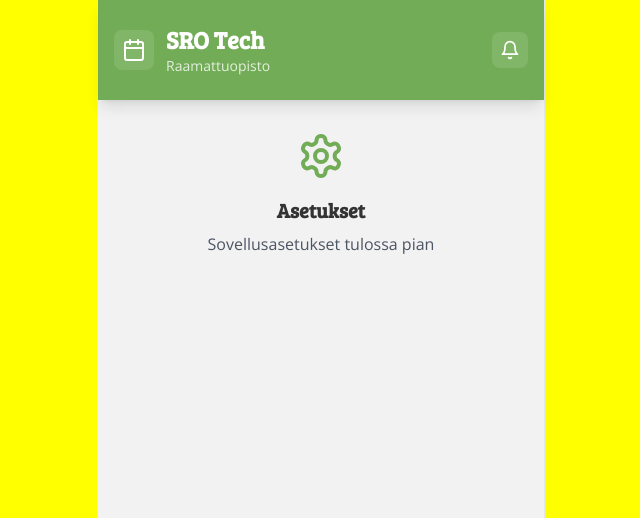
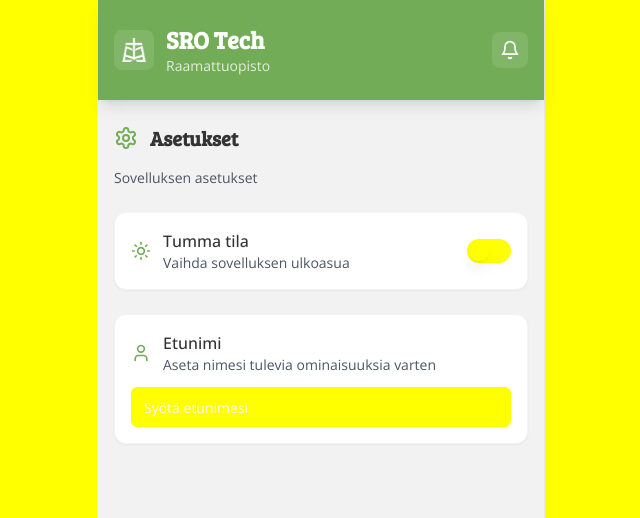
Before and after one commit to Sorsax/sro-tech, a React (Vite) app: page / in a window 1280 px wide. Both pictures are taken after a click on the button "Asetukset". Shown: the top 518 px of the page, without its empty margins (319-959 px from the left). Built offline with nearby package versions, Linux system fonts and the light colour scheme; no server answers.

Commit message:
Add dark mode, name setting, and logo
Implemented dark mode toggle in settings, added a name setting, and replaced the calendar icon with the provided logo in the header.

```diff
--- a/src/App.tsx
+++ b/src/App.tsx
@@ -1,8 +1,10 @@
+
 import { Toaster } from "@/components/ui/toaster";
 import { Toaster as Sonner } from "@/components/ui/sonner";
 import { TooltipProvider } from "@/components/ui/tooltip";
 import { QueryClient, QueryClientProvider } from "@tanstack/react-query";
 import { BrowserRouter, Routes, Route } from "react-router-dom";
+import { SettingsProvider } from "@/contexts/SettingsContext";
 import Index from "./pages/Index";
 import NotFound from "./pages/NotFound";
 
@@ -10,6 +12,7 @@ const queryClient = new QueryClient();
 
 const App = () => (
   <QueryClientProvider client={queryClient}>
+    <SettingsProvider>
       <TooltipProvider>
         <Toaster />
         <Sonner />
@@ -21,6 +24,7 @@ const App = () => (
           </Routes>
         </BrowserRouter>
       </TooltipProvider>
+    </SettingsProvider>
   </QueryClientProvider>
 );
 
--- a/src/components/Header.tsx
+++ b/src/components/Header.tsx
@@ -1,13 +1,17 @@
 
-import { Calendar, Bell } from 'lucide-react';
+import { Bell } from 'lucide-react';
 
 const Header = () => {
   return (
-    <header className="bg-sro-olive text-white px-4 py-6 shadow-lg">
+    <header className="bg-sro-olive dark:bg-sro-olive text-white px-4 py-6 shadow-lg">
       <div className="flex items-center justify-between">
         <div className="flex items-center space-x-3">
           <div className="bg-white/10 p-2 rounded-lg">
-            <Calendar className="h-6 w-6" />
+            <img
+              src="/lovable-uploads/b207cc73-0425-49e9-9a42-ff0709f466c8.png"
+              alt="SRO Tech Logo"
+              className="h-6 w-6 object-contain"
+            />
           </div>
           <div>
             <h1 className="text-2xl font-bree font-bold">SRO Tech</h1>
--- a/src/components/NavigationTabs.tsx
+++ b/src/components/NavigationTabs.tsx
@@ -1,6 +1,5 @@
 
 import { Calendar, Settings, Users } from 'lucide-react';
-import { useState } from 'react';
 
 interface NavigationTabsProps {
   activeTab: string;
@@ -15,7 +14,7 @@ const NavigationTabs = ({ activeTab, onTabChange }: NavigationTabsProps) => {
   ];
 
   return (
-    <div className="bg-white border-t border-gray-200 px-4 py-2">
+    <div className="bg-white dark:bg-gray-800 border-t border-gray-200 dark:border-gray-700 px-4 py-2">
       <div className="flex justify-around">
         {tabs.map((tab) => {
           const Icon = tab.icon;
@@ -28,7 +27,7 @@ const NavigationTabs = ({ activeTab, onTabChange }: NavigationTabsProps) => {
               className={`flex flex-col items-center py-2 px-3 rounded-lg transition-colors ${
                 isActive
                   ? 'text-sro-olive bg-sro-olive/10'
-                  : 'text-gray-500 hover:text-sro-olive hover:bg-gray-50'
+                  : 'text-gray-500 dark:text-gray-400 hover:text-sro-olive hover:bg-gray-50 dark:hover:bg-gray-700'
               }`}
             >
               <Icon className="h-5 w-5 mb-1" />
--- /dev/null
+++ b/src/components/SettingsView.tsx
@@ -0,0 +1,95 @@
+
+import { useState } from 'react';
+import { Settings, Moon, Sun, User } from 'lucide-react';
+import { Switch } from '@/components/ui/switch';
+import { Input } from '@/components/ui/input';
+import { Label } from '@/components/ui/label';
+import { useSettings } from '@/contexts/SettingsContext';
+
+const SettingsView = () => {
+  const { isDarkMode, toggleDarkMode, userName, setUserName } = useSettings();
+  const [localName, setLocalName] = useState(userName);
+
+  const handleNameSave = () => {
+    setUserName(localName);
+  };
+
+  const handleNameKeyPress = (e: React.KeyboardEvent) => {
+    if (e.key === 'Enter') {
+      handleNameSave();
+    }
+  };
+
+  return (
+    <div className="px-4 py-6">
+      <div className="mb-6">
+        <div className="flex items-center mb-4">
+          <Settings className="h-6 w-6 text-sro-olive mr-3" />
+          <h2 className="text-xl font-bree font-bold text-sro-granite dark:text-white">Asetukset</h2>
+        </div>
+        <p className="text-sm text-gray-600 dark:text-gray-400">Sovelluksen asetukset</p>
+      </div>
+
+      <div className="space-y-6">
+        {/* Dark Mode Setting */}
+        <div className="bg-white dark:bg-gray-800 rounded-xl shadow-sm border border-gray-100 dark:border-gray-700 p-4">
+          <div className="flex items-center justify-between">
+            <div className="flex items-center space-x-3">
+              {isDarkMode ? (
+                <Moon className="h-5 w-5 text-sro-olive" />
+              ) : (
+                <Sun className="h-5 w-5 text-sro-olive" />
+              )}
+              <div>
+                <Label className="text-base font-medium text-sro-granite dark:text-white">
+                  Tumma tila
+                </Label>
+                <p className="text-sm text-gray-600 dark:text-gray-400">
+                  Vaihda sovelluksen ulkoasua
+                </p>
+              </div>
+            </div>
+            <Switch
+              checked={isDarkMode}
+              onCheckedChange={toggleDarkMode}
+            />
+          </div>
+        </div>
+
+        {/* Name Setting */}
+        <div className="bg-white dark:bg-gray-800 rounded-xl shadow-sm border border-gray-100 dark:border-gray-700 p-4">
+          <div className="space-y-3">
+            <div className="flex items-center space-x-3">
+              <User className="h-5 w-5 text-sro-olive" />
+              <div>
+                <Label className="text-base font-medium text-sro-granite dark:text-white">
+                  Etunimi
+                </Label>
+                <p className="text-sm text-gray-600 dark:text-gray-400">
+                  Aseta nimesi tulevia ominaisuuksia varten
+                </p>
+              </div>
+            </div>
+            <div className="flex space-x-2">
+              <Input
+                value={localName}
+                onChange={(e) => setLocalName(e.target.value)}
+                onKeyPress={handleNameKeyPress}
+                onBlur={handleNameSave}
+                placeholder="Syötä etunimesi"
+                className="flex-1"
+              />
+            </div>
+            {userName && (
+              <p className="text-sm text-sro-olive">
+                Tallennettu: {userName}
+              </p>
+            )}
+          </div>
+        </div>
+      </div>
+    </div>
+  );
+};
+
+export default SettingsView;
--- /dev/null
+++ b/src/contexts/SettingsContext.tsx
@@ -0,0 +1,57 @@
+
+import React, { createContext, useContext, useState, useEffect } from 'react';
+
+interface SettingsContextType {
+  isDarkMode: boolean;
+  toggleDarkMode: () => void;
+  userName: string;
+  setUserName: (name: string) => void;
+}
+
+const SettingsContext = createContext<SettingsContextType | undefined>(undefined);
+
+export const useSettings = () => {
+  const context = useContext(SettingsContext);
+  if (!context) {
+    throw new Error('useSettings must be used within a SettingsProvider');
+  }
+  return context;
+};
+
+export const SettingsProvider: React.FC<{ children: React.ReactNode }> = ({ children }) => {
+  const [isDarkMode, setIsDarkMode] = useState(() => {
+    const saved = localStorage.getItem('darkMode');
+    return saved ? JSON.parse(saved) : false;
+  });
+
+  const [userName, setUserNameState] = useState(() => {
+    return localStorage.getItem('userName') || '';
+  });
+
+  useEffect(() => {
+    localStorage.setItem('darkMode', JSON.stringify(isDarkMode));
+    if (isDarkMode) {
+      document.documentElement.classList.add('dark');
+    } else {
+      document.documentElement.classList.remove('dark');
+    }
+  }, [isDarkMode]);
+
+  useEffect(() => {
+    localStorage.setItem('userName', userName);
+  }, [userName]);
+
+  const toggleDarkMode = () => {
+    setIsDarkMode(!isDarkMode);
+  };
+
+  const setUserName = (name: string) => {
+    setUserNameState(name);
+  };
+
+  return (
+    <SettingsContext.Provider value={{ isDarkMode, toggleDarkMode, userName, setUserName }}>
+      {children}
+    </SettingsContext.Provider>
+  );
+};
--- a/src/pages/Index.tsx
+++ b/src/pages/Index.tsx
@@ -3,8 +3,8 @@ import { useState } from 'react';
 import Header from '../components/Header';
 import ScheduleView from '../components/ScheduleView';
 import ContactsView from '../components/ContactsView';
+import SettingsView from '../components/SettingsView';
 import NavigationTabs from '../components/NavigationTabs';
-import { Users, Settings } from 'lucide-react';
 
 const Index = () => {
   const [activeTab, setActiveTab] = useState('schedule');
@@ -16,20 +16,14 @@ const Index = () => {
       case 'volunteers':
         return <ContactsView />;
       case 'settings':
-        return (
-          <div className="px-4 py-8 text-center">
-            <Settings className="h-12 w-12 text-sro-olive mx-auto mb-4" />
-            <h2 className="text-xl font-bree font-bold text-sro-granite mb-2">Asetukset</h2>
-            <p className="text-gray-600">Sovellusasetukset tulossa pian</p>
-          </div>
-        );
+        return <SettingsView />;
       default:
         return <ScheduleView />;
     }
   };
 
   return (
-    <div className="min-h-screen bg-sro-gray flex flex-col max-w-md mx-auto border-x border-gray-200">
+    <div className="min-h-screen bg-sro-gray dark:bg-gray-900 flex flex-col max-w-md mx-auto border-x border-gray-200 dark:border-gray-700">
       <Header />
 
       <main className="flex-1 overflow-y-auto pb-20">
```
Also changed, not shown: public/lovable-uploads/b207cc73-0425-49e9-9a42-ff0709f466c8.png (added). Lines whose indentation alone changed are shown as unchanged.
